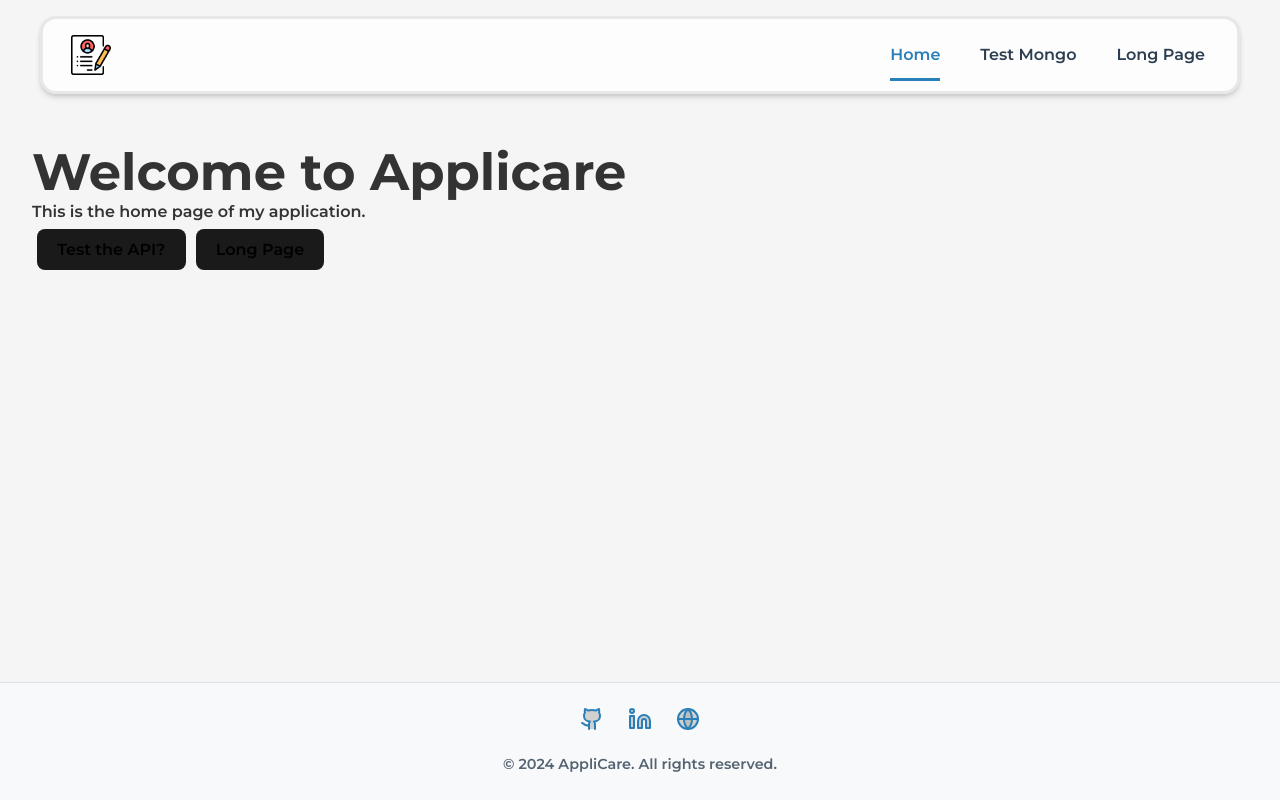
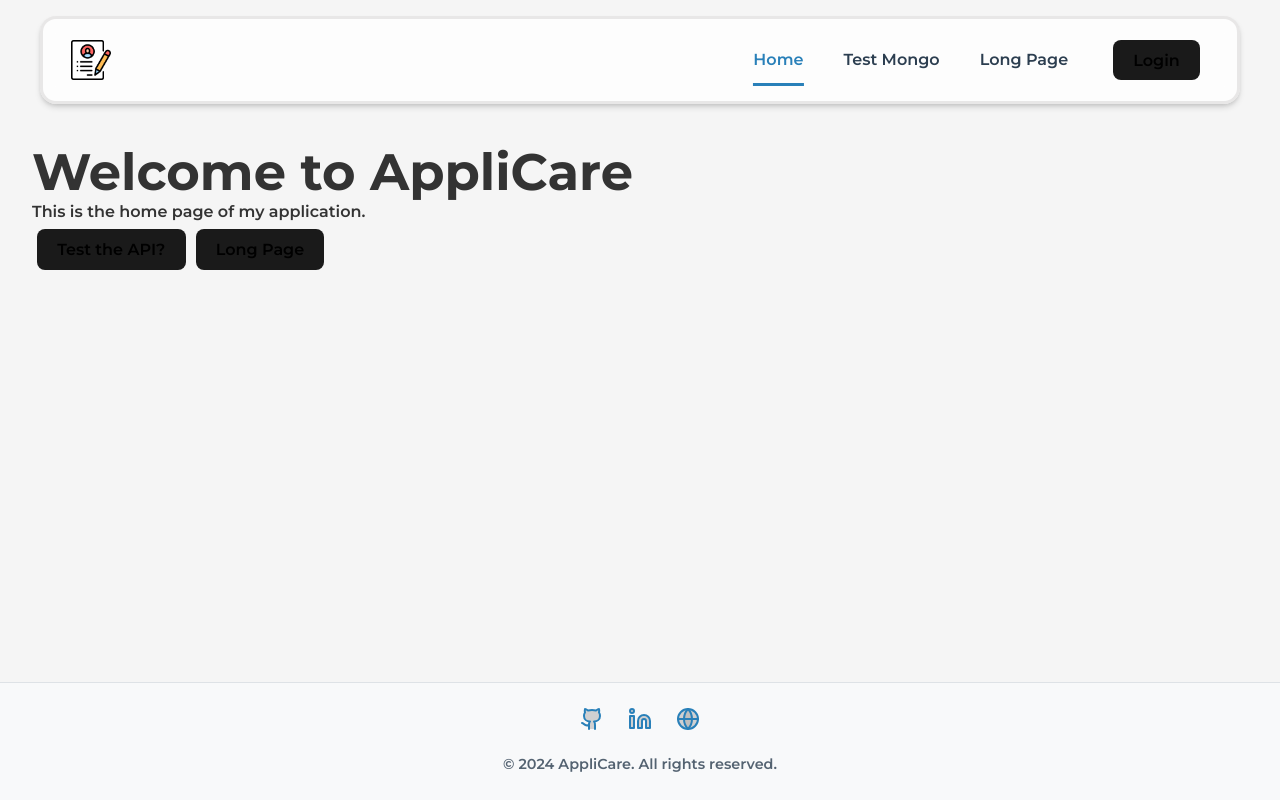
Before and after one commit to lyfe691/AppliCare, a React (Vite) app in the folder applicare_frontend/: page / in a window 1280 px wide. Built offline with nearby package versions, Linux system fonts and the light colour scheme.

Commit message:
cleaned some stuff up and added login button

```diff
--- a/applicare_frontend/index.html
+++ b/applicare_frontend/index.html
@@ -4,7 +4,7 @@
     <meta charset="UTF-8" />
     <link rel="icon" type="image/png" href="/applicare.png" />
     <meta name="viewport" content="width=device-width, initial-scale=1.0" />
-    <title>Applicare | Manage your applications for free! | Yanis Sebastian Zürcher</title>
+    <title>AppliCare | Manage your applications for free! | Yanis Sebastian Zürcher</title>
   </head>
   <body>
     <div id="root"></div>
--- a/applicare_frontend/src/components/Navbar.jsx
+++ b/applicare_frontend/src/components/Navbar.jsx
@@ -1,5 +1,6 @@
 import { Link, useLocation } from "react-router-dom";
 import { useState, useEffect } from "react";
+import { SettingsIcon } from "lucide-react";
 
 function Navbar() {
   const [isOpen, setIsOpen] = useState(false);
@@ -73,6 +74,15 @@ function Navbar() {
               Long Page
             </Link>
           </li>
+          <li className="nav-item" style={{ "--i:": 4}}>
+              <Link>
+                <button className="nav-auth-button"
+
+                >
+                  Login
+                </button>
+              </Link>
+          </li>
         </ul>
       </nav>
     </>
--- a/applicare_frontend/src/pages/Home.jsx
+++ b/applicare_frontend/src/pages/Home.jsx
@@ -2,7 +2,7 @@
 function Home() {
   return (
     <div>
-      <h1>Welcome to Applicare</h1>
+      <h1>Welcome to AppliCare{/*, {username}*/}</h1>
       <p>This is the home page of my application.</p>
       <a href="/test-mongo"><button>Test the API?</button></a>
       <a href="/long-page"><button>Long Page</button></a>
--- a/applicare_frontend/src/pages/TestConnection.jsx
+++ b/applicare_frontend/src/pages/TestConnection.jsx
@@ -15,7 +15,7 @@ function TestConnection() {
       const response = await fetch('/api/test-mongo');
       if (!response.ok) {
         const errorData = await response.text();
-        throw new Error(`HTTP error! status: ${response.status} - ${errorData}`);
+        throw new Error(`HTTP error! status: ${response.status} - ${errorData}, start the backend to resovle. `);
       }
       const jsonData = await response.json();
       setData(jsonData);
--- a/applicare_frontend/vite.config.js
+++ b/applicare_frontend/vite.config.js
@@ -6,7 +6,7 @@ export default defineConfig({
   plugins: [react()],
   server: {
     proxy: {
-      '/api': 'http://localhost:8080' // conntect to the backend though the port. Although i have to make sure that i allow the origin.
+      '/api': 'http://localhost:8080' // conntect to the backend through the port. Although i have to make sure that i allow the origin.
     }
   }
 })
```
Also changed, not shown: applicare_frontend/src/App.css (+7 -3 lines).
